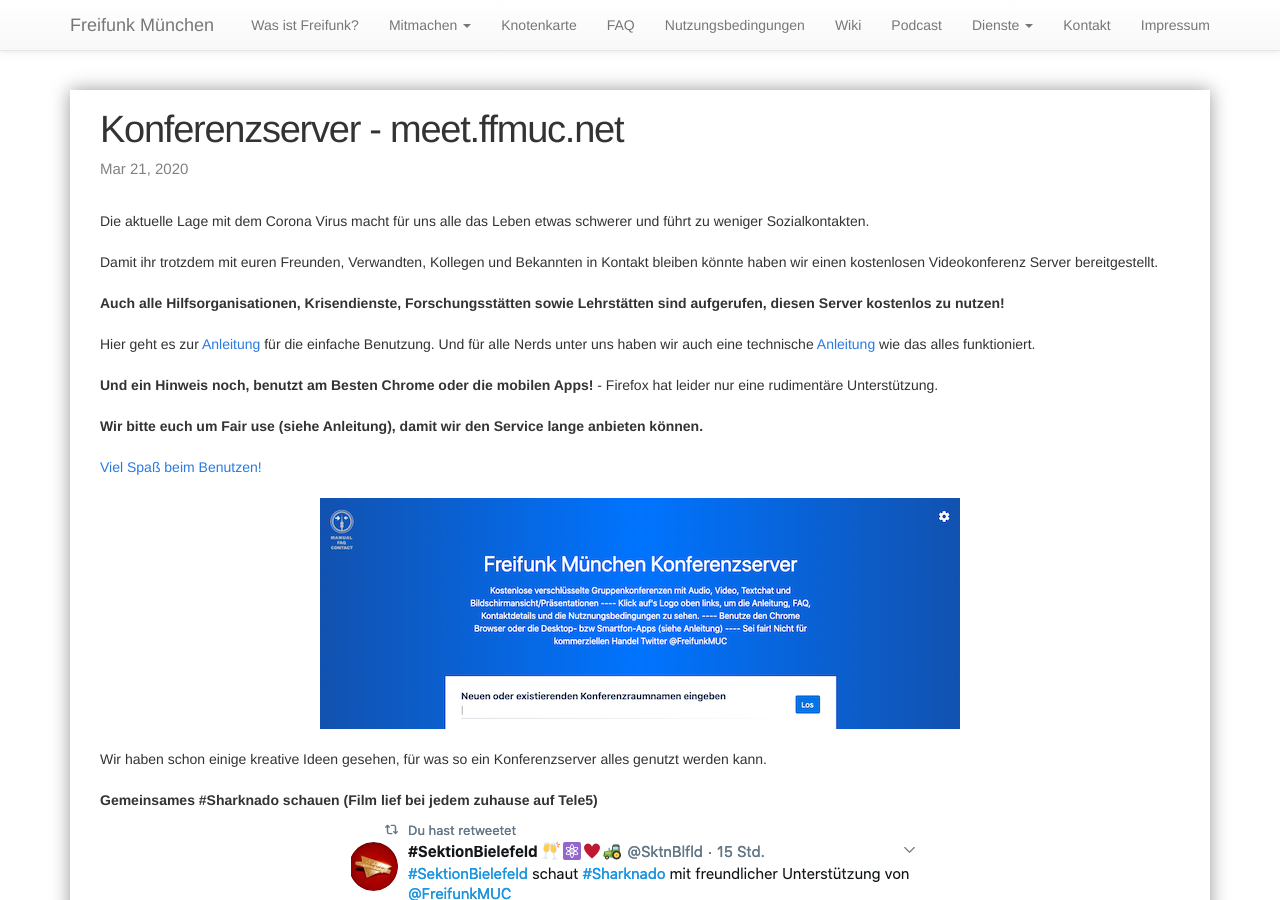
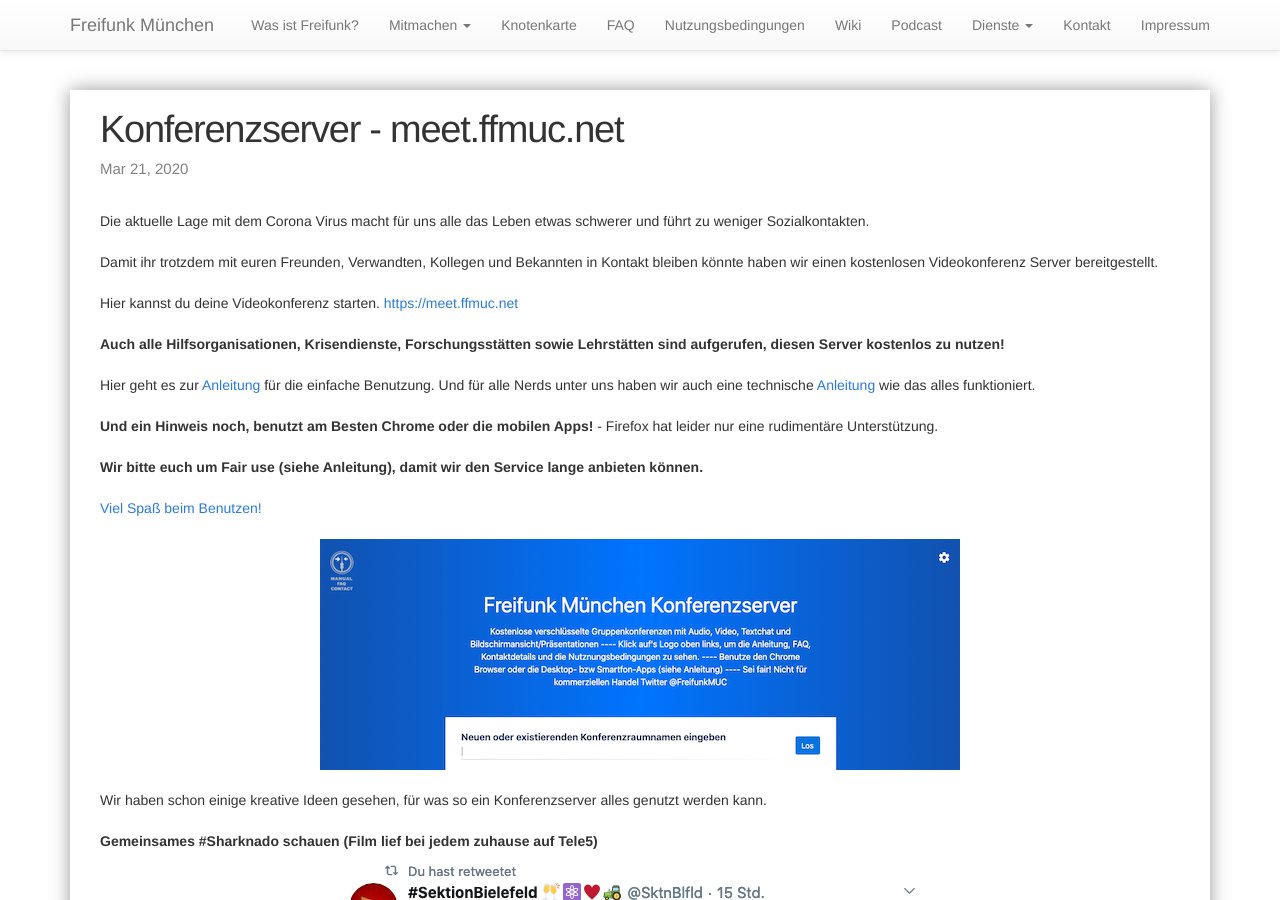
Before and after one commit to freifunkMUC/freifunkmuc.github.io, a Jekyll site: the page built from _posts/2020-03-21-meet.markdown, in a window 1280 px wide and 900 px high. Built offline with Jekyll 4.4.1, drawn with Linux system fonts in a browser that asks for light colours.

Commit message:
Update 2020-03-21-meet.markdown

```diff
--- a/_posts/2020-03-21-meet.markdown
+++ b/_posts/2020-03-21-meet.markdown
@@ -8,6 +8,8 @@ categories: freifunkmuc
 Die aktuelle Lage mit dem Corona Virus macht für uns alle das Leben etwas schwerer und führt zu weniger Sozialkontakten.
 
 Damit ihr trotzdem mit euren Freunden, Verwandten, Kollegen und Bekannten in Kontakt bleiben könnte haben wir einen kostenlosen Videokonferenz Server bereitgestellt.
+
+Hier kannst du deine Videokonferenz starten. [https://meet.ffmuc.net](https://meet.ffmuc.net)
 
 **Auch alle Hilfsorganisationen, Krisendienste, Forschungsstätten sowie Lehrstätten sind aufgerufen, diesen Server kostenlos zu nutzen!**
 
```
